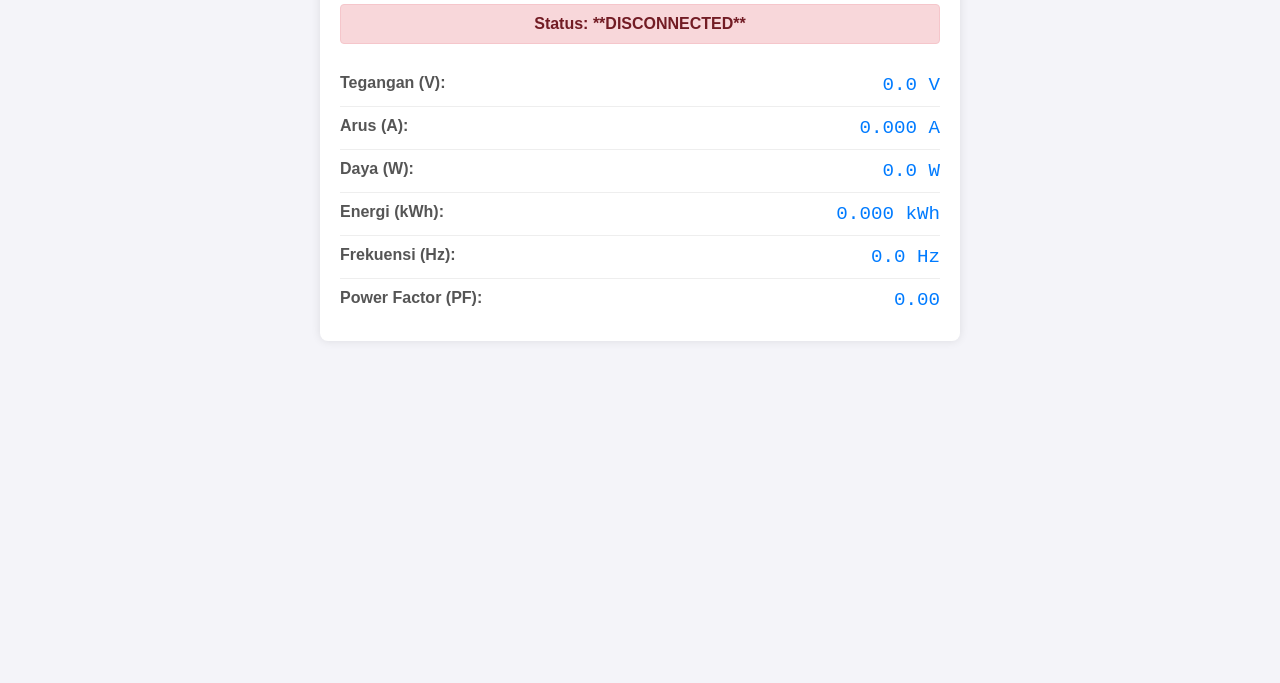
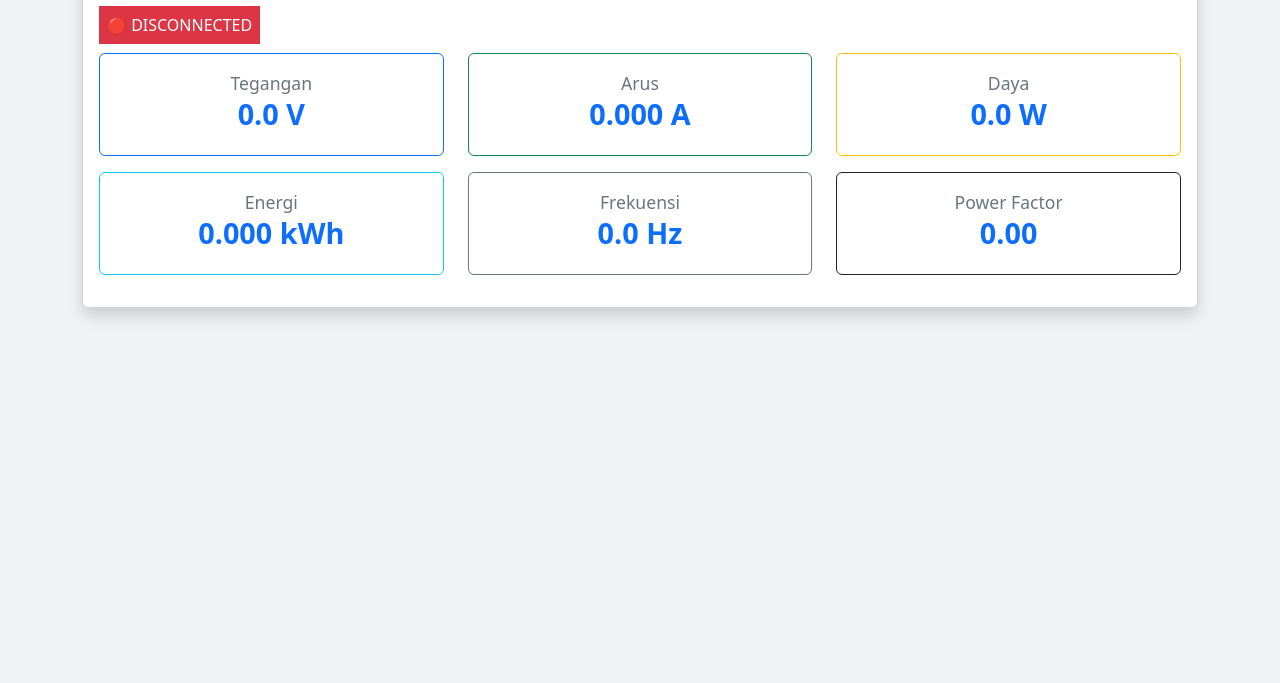
Before and after one commit to Adriandwi016/UAS-ELDA, a plain HTML site: page index.html in a window 1280 px wide. Shown: the part 117-800 px from the top of the page. Drawn offline with nearby package versions, Linux system fonts and the light colour scheme; a script that the page names is missing.

Commit message:
Update index.html

```diff
--- a/index.html
+++ b/index.html
@@ -3,107 +3,117 @@
 <head>
     <meta charset="UTF-8">
     <meta name="viewport" content="width=device-width, initial-scale=1.0">
-    <title>Dashboard Data PZEM (MQTT)</title>
+    <title>Dashboard PZEM MQTT | Bootstrap</title>
+
+    <link href="https://cdn.jsdelivr.net/npm/bootstrap@5.3.3/dist/css/bootstrap.min.css" rel="stylesheet" integrity="sha384-QWTKZyjpPEjISv5WaRU9OFeRpok6YctnYmDr5pNlyT2bRjXh0JMhjY6hW+ALEwIH" crossorigin="anonymous">
+
     <style>
         body {
-            font-family: Arial, sans-serif;
-            margin: 20px;
-            background-color: #f4f4f9;
+            background-color: #f0f2f5;
         }
         .container {
-            max-width: 600px;
-            margin: 0 auto;
-            background-color: #fff;
-            padding: 20px;
-            border-radius: 8px;
-            box-shadow: 0 0 10px rgba(0, 0, 0, 0.1);
+            margin-top: 50px;
         }
-        h1 {
+        .card-header {
+            font-weight: bold;
+            background-color: #0d6efd;
+            color: white;
             text-align: center;
-            color: #333;
         }
-        .status {
+        .data-label {
+            font-size: 1.1rem;
+            color: #6c757d;
+        }
+        .data-value {
+            font-size: 1.8rem;
+            font-weight: bold;
+            color: #0d6efd;
+        }
+        .status-badge {
+            font-size: 1rem;
+            padding: 8px;
+            width: 100%;
             text-align: center;
-            margin-bottom: 20px;
-            padding: 10px;
-            border-radius: 4px;
-            font-weight: bold;
-        }
-        .status.connected {
-            background-color: #d4edda;
-            color: #155724;
-            border: 1px solid #c3e6cb;
-        }
-        .status.disconnected {
-            background-color: #f8d7da;
-            color: #721c24;
-            border: 1px solid #f5c6cb;
-        }
-        .data-item {
-            display: flex;
-            justify-content: space-between;
-            padding: 10px 0;
-            border-bottom: 1px solid #eee;
-        }
-        .data-item:last-child {
-            border-bottom: none;
-        }
-        .label {
-            font-weight: bold;
-            color: #555;
-        }
-        .value {
-            font-size: 1.2em;
-            color: #007bff;
-            font-family: 'Courier New', monospace; /* Untuk nilai numerik yang lebih jelas */
         }
     </style>
 </head>
 <body>
 
     <div class="container">
-        <h1>⚡ Dashboard Data PZEM (Realtime)</h1>
+        <div class="card shadow">
+            <div class="card-header">
+                <h2>⚡ Realtime Monitoring PZEM-004T/017</h2>
+            </div>
+            <div class="card-body">
 
-        <div id="mqtt-status" class="status disconnected">Status: **DISCONNECTED**</div>
+                <div class="mb-3">
+                    <span id="mqtt-status" class="status-badge bg-danger text-white">🔴 DISCONNECTED</span>
+                </div>
 
-        <div id="data-display">
-            <div class="data-item">
-                <span class="label">Tegangan (V):</span>
-                <span id="tegangan" class="value">0.0 V</span>
-            </div>
-            <div class="data-item">
-                <span class="label">Arus (A):</span>
-                <span id="arus" class="value">0.000 A</span>
-            </div>
-            <div class="data-item">
-                <span class="label">Daya (W):</span>
-                <span id="daya" class="value">0.0 W</span>
-            </div>
-            <div class="data-item">
-                <span class="label">Energi (kWh):</span>
-                <span id="energi" class="value">0.000 kWh</span>
-            </div>
-            <div class="data-item">
-                <span class="label">Frekuensi (Hz):</span>
-                <span id="frekuensi" class="value">0.0 Hz</span>
-            </div>
-            <div class="data-item">
-                <span class="label">Power Factor (PF):</span>
-                <span id="pf" class="value">0.00</span>
+                <div class="row">
+                    <div class="col-md-4 col-sm-6 mb-3">
+                        <div class="card text-center border-primary">
+                            <div class="card-body">
+                                <p class="data-label mb-0">Tegangan</p>
+                                <h3 id="tegangan" class="data-value">0.0 V</h3>
+                            </div>
+                        </div>
+                    </div>
+                    <div class="col-md-4 col-sm-6 mb-3">
+                        <div class="card text-center border-success">
+                            <div class="card-body">
+                                <p class="data-label mb-0">Arus</p>
+                                <h3 id="arus" class="data-value">0.000 A</h3>
+                            </div>
+                        </div>
+                    </div>
+                    <div class="col-md-4 col-sm-6 mb-3">
+                        <div class="card text-center border-warning">
+                            <div class="card-body">
+                                <p class="data-label mb-0">Daya</p>
+                                <h3 id="daya" class="data-value">0.0 W</h3>
+                            </div>
+                        </div>
+                    </div>
+                    <div class="col-md-4 col-sm-6 mb-3">
+                        <div class="card text-center border-info">
+                            <div class="card-body">
+                                <p class="data-label mb-0">Energi</p>
+                                <h3 id="energi" class="data-value">0.000 kWh</h3>
+                            </div>
+                        </div>
+                    </div>
+                    <div class="col-md-4 col-sm-6 mb-3">
+                        <div class="card text-center border-secondary">
+                            <div class="card-body">
+                                <p class="data-label mb-0">Frekuensi</p>
+                                <h3 id="frekuensi" class="data-value">0.0 Hz</h3>
+                            </div>
+                        </div>
+                    </div>
+                    <div class="col-md-4 col-sm-6 mb-3">
+                        <div class="card text-center border-dark">
+                            <div class="card-body">
+                                <p class="data-label mb-0">Power Factor</p>
+                                <h3 id="pf" class="data-value">0.00</h3>
+                            </div>
+                        </div>
+                    </div>
+
+                </div>
             </div>
         </div>
     </div>
 
     <script src="https://cdnjs.cloudflare.com/ajax/libs/paho-mqtt/1.0.1/mqttws31.min.js" type="text/javascript"></script>
+    <script src="https://cdn.jsdelivr.net/npm/bootstrap@5.3.3/dist/js/bootstrap.bundle.min.js" integrity="sha384-YvpcrYf0tY3lHB60NNkmXc5s9fDVZLESaAA55NDzOxhy9GkcIdslK1eN7N6jIeHz" crossorigin="anonymous"></script>
 
     <script>
         // --- KONFIGURASI MQTT JAVASCRIPT ---
         const MQTT_BROKER = "broker.emqx.io";
-        // Gunakan port 8083 untuk koneksi WebSocket non-TLS.
-        // Port 1883 (TCP) yang digunakan di Python TIDAK bisa dipakai di browser.
+        // Gunakan port 8083 untuk koneksi WebSocket non-TLS
         const MQTT_PORT = 8083;
         const MQTT_TOPIC = "iot/pzem/data";
-        // ID Klien harus unik
         const CLIENT_ID = "web_pzem_viewer_" + parseInt(Math.random() * 10000);
 
         let client = null;
@@ -115,11 +125,13 @@
         function updateStatus(isConnected) {
             const statusElement = document.getElementById("mqtt-status");
             if (isConnected) {
-                statusElement.textContent = "Status: 🟢 CONNECTED";
-                statusElement.className = "status connected";
+                statusElement.textContent = "🟢 CONNECTED";
+                statusElement.classList.remove('bg-danger');
+                statusElement.classList.add('bg-success');
             } else {
-                statusElement.textContent = "Status: 🔴 DISCONNECTED (Coba Ulang...)";
-                statusElement.className = "status disconnected";
+                statusElement.textContent = "🔴 DISCONNECTED (Coba Ulang...)";
+                statusElement.classList.remove('bg-success');
+                statusElement.classList.add('bg-danger');
             }
         }
 
@@ -127,24 +139,19 @@
          * Fungsi untuk memulai koneksi MQTT
          */
         function startMqttClient() {
-            // Inisialisasi Klien
             client = new Paho.MQTT.Client(MQTT_BROKER, MQTT_PORT, "/mqtt", CLIENT_ID);
-
-            // Set Callback
             client.onConnectionLost = onConnectionLost;
             client.onMessageArrived = onMessageArrived;
 
-            // Opsi koneksi
             const options = {
                 timeout: 3,
-                // Jika broker meminta autentikasi (seperti penyebab RC 5), aktifkan ini:
-                // userName: "ganti_dengan_username_anda",
-                // password: "ganti_dengan_password_anda",
+                // Jika Anda menggunakan username/password:
+                // userName: "user_anda",
+                // password: "password_anda",
                 onSuccess: onConnect,
                 onFailure: onFailure
             };
 
-            // Mencoba konek
             try {
                 console.log(`Menghubungkan ke ${MQTT_BROKER}:${MQTT_PORT}...`);
                 client.connect(options);
@@ -154,40 +161,33 @@
             }
         }
 
-        // Dipanggil saat koneksi berhasil
         function onConnect() {
             console.log("Terhubung ke MQTT Broker!");
             updateStatus(true);
-            // Subscribe ke topik
             client.subscribe(MQTT_TOPIC);
             console.log(`Berlangganan topik: ${MQTT_TOPIC}`);
         }
 
-        // Dipanggil saat koneksi gagal
         function onFailure(responseObject) {
             console.error("Koneksi gagal: " + responseObject.errorMessage);
             updateStatus(false);
-            // Coba lagi setelah 5 detik
-            setTimeout(startMqttClient, 5000);
+            setTimeout(startMqttClient, 5000); // Coba lagi
         }
 
-        // Dipanggil saat koneksi terputus
         function onConnectionLost(responseObject) {
             if (responseObject.errorCode !== 0) {
                 console.warn("Koneksi terputus: " + responseObject.errorMessage);
             }
             updateStatus(false);
-            // Coba lagi setelah 5 detik
-            setTimeout(startMqttClient, 5000);
+            setTimeout(startMqttClient, 5000); // Coba lagi
         }
 
         // Dipanggil saat pesan diterima
         function onMessageArrived(message) {
             try {
-                // Parse payload JSON
                 const payload = JSON.parse(message.payloadString);
 
-                // Update nilai di elemen HTML (dengan format angka/satuan)
+                // Update nilai dan tambahkan satuan
                 document.getElementById('tegangan').textContent = payload.tegangan.toFixed(1) + " V";
                 document.getElementById('arus').textContent = payload.arus.toFixed(3) + " A";
                 document.getElementById('daya').textContent = payload.daya.toFixed(1) + " W";
```
